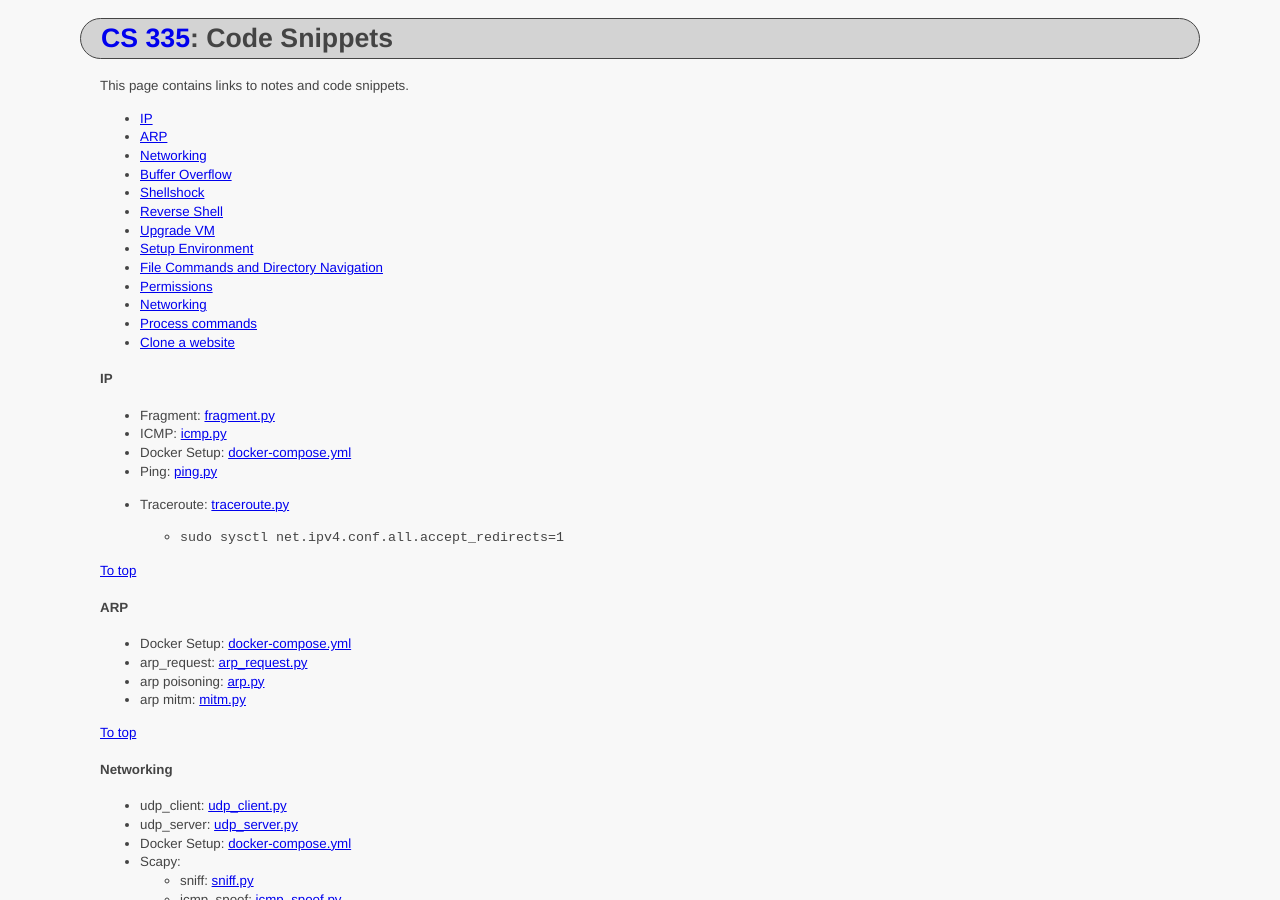
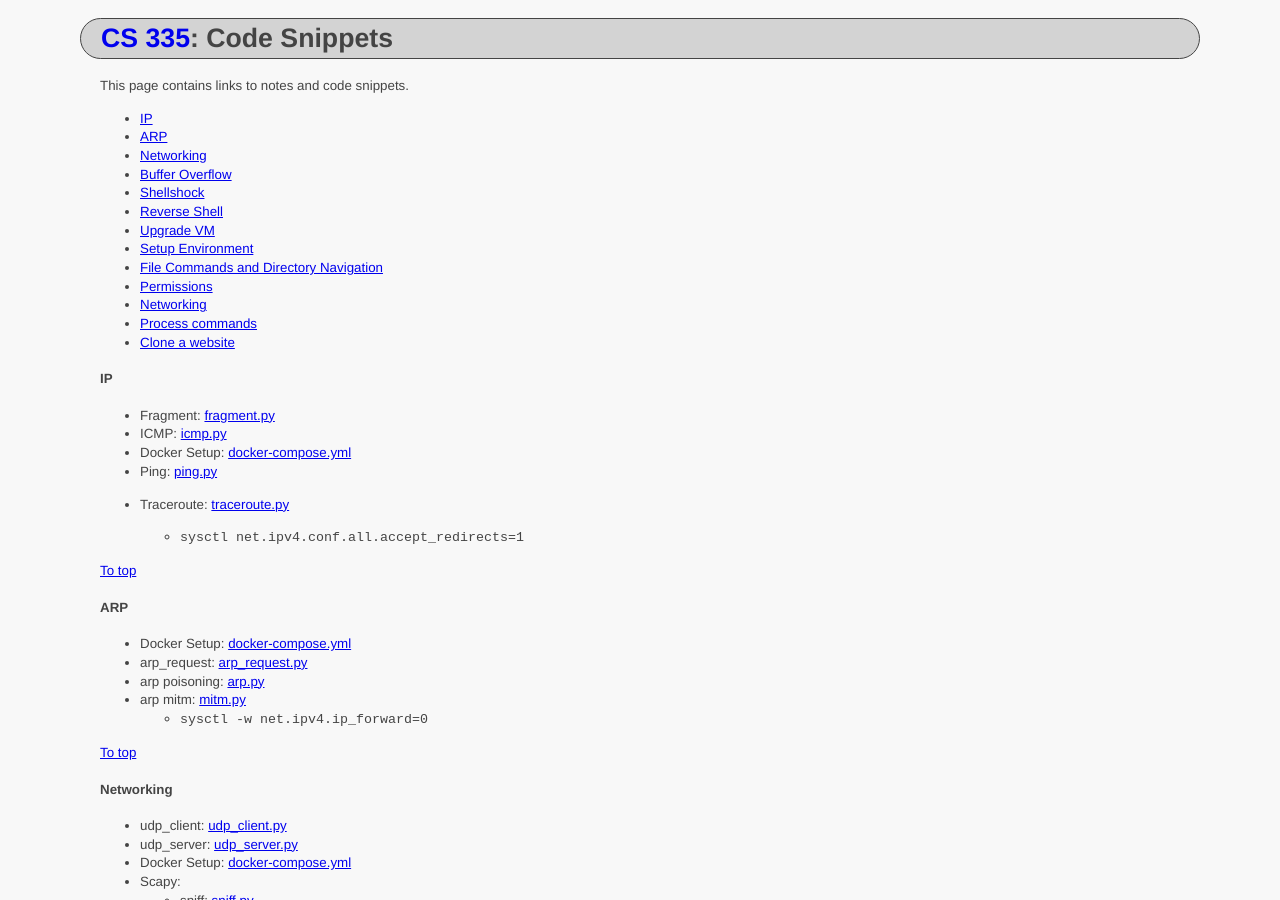
Before and after one commit to ycpcs/cs335-spring2024, a Jekyll site: the page built from notes/index.md, in a window 1280 px wide and 900 px high. Built offline with Jekyll 4.4.1, drawn with Linux system fonts in a browser that asks for light colours.

Commit message:
update command

````diff
--- a/notes/index.md
+++ b/notes/index.md
@@ -27,7 +27,7 @@ This page contains links to notes and code snippets.
 - Ping: <a href=".\ip\ping.txt" target="_blank">ping.py</a>
 - Traceroute: <a href=".\ip\traceroute.txt" target="_blank">traceroute.py</a>
 
-  - ```sudo sysctl net.ipv4.conf.all.accept_redirects=1```
+  - ```sysctl net.ipv4.conf.all.accept_redirects=1```
 
 <a href="#">To top</a>
 
@@ -36,6 +36,7 @@ This page contains links to notes and code snippets.
 - arp_request: <a href=".\arp\arp_request.txt" target="_blank">arp_request.py</a>
 - arp poisoning: <a href=".\arp\arp.txt" target="_blank">arp.py</a>
 - arp mitm: <a href=".\arp\mitm.txt" target="_blank">mitm.py</a>
+  - ```sysctl -w net.ipv4.ip_forward=0```
 
 <a href="#">To top</a>
 
````
